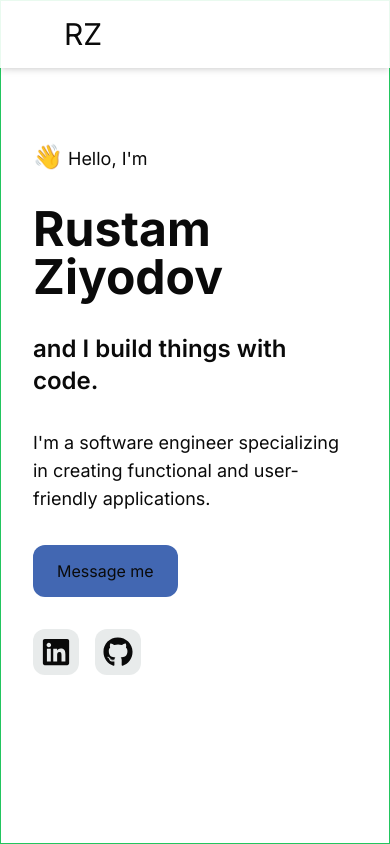
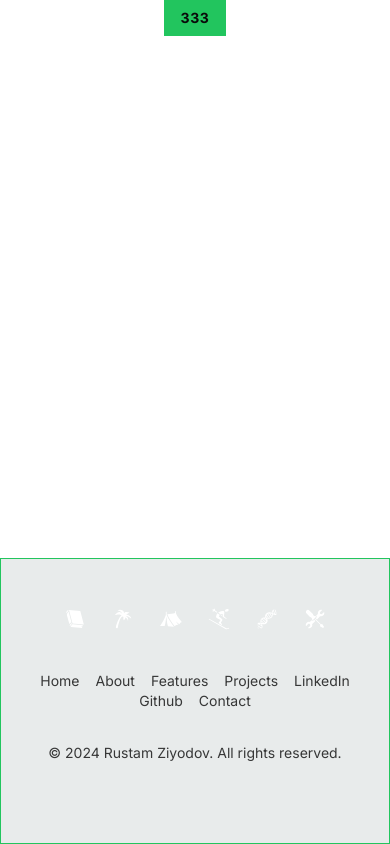
Before and after one commit to zyderus/portfolio-2024, a Next.js app: page /en in a window 390 px wide. Shown: the top 844 px of the page. Built offline with nearby package versions, Linux system fonts and the light colour scheme; no server answers.

Commit message:
add dropdown component

```diff
--- a/app/[lang]/page.tsx
+++ b/app/[lang]/page.tsx
@@ -3,6 +3,7 @@ import { PageProps } from './layout';
 import Hero from '@/components/hero';
 import About from '@/components/about';
 import FeatureProjects from '@/components/feature-projects';
+import Dropdown from '@/components/ui/dropdown';
 
 export default async function Home({ params: { lang } }: PageProps) {
   const {
@@ -11,9 +12,11 @@ export default async function Home({ params: { lang } }: PageProps) {
 
   return (
     <>
-      <Hero lang={lang} dictionary={page} />
-      <About lang={lang} dictionary={page} />
-      <FeatureProjects lang={lang} dictionary={page} />
+      <Dropdown className='mx-auto bg-green-500' />
+
+      {/* <Hero lang={lang} dictionary={page} /> */}
+      {/* <About lang={lang} dictionary={page} /> */}
+      {/* <FeatureProjects lang={lang} dictionary={page} /> */}
     </>
   );
 }
--- a/components/layout/header.tsx
+++ b/components/layout/header.tsx
@@ -9,7 +9,7 @@ export default async function Header({ lang }: LangProps) {
 
   return (
     <header className='z-40'>
-      <Navbar lang={lang} dictionary={navigation} />
+      {/* <Navbar lang={lang} dictionary={navigation} /> */}
     </header>
   );
 }
--- a/components/navbar.tsx
+++ b/components/navbar.tsx
@@ -5,6 +5,7 @@ import ThemeSwitcher from '@/components/ui/theme-switcher';
 import LanguageSwitcher from '@/components/ui/language-switcher';
 import MobileMenu from '@/components/ui/mobile-menu';
 import NavbarMenu from './navbar-menu';
+import Dropdown from './ui/dropdown';
 
 interface NavbarProps {
   lang: Locale;
--- /dev/null
+++ b/components/ui/dropdown.tsx
@@ -0,0 +1,102 @@
+'use client';
+import { useState, useRef } from 'react';
+import { IconType } from 'react-icons';
+import { FaBeerMugEmpty, FaBasketShopping, FaBluetooth } from 'react-icons/fa6';
+
+interface Item {
+  id: string;
+  label: string;
+  icon?: IconType;
+}
+
+const list: Item[] = [
+  {
+    id: 'one',
+    label: 'One',
+    icon: FaBeerMugEmpty,
+  },
+  {
+    id: 'two',
+    label: 'Two',
+    // icon: FaBasketShopping,
+  },
+  {
+    id: '333',
+    label: 'Threeeeeedsfasdfasdfasdfasdf',
+  },
+];
+
+interface DropdownProps {
+  items?: Item[];
+  activeId?: string;
+  className?: string;
+}
+
+export default function Dropdown({
+  items = list,
+  activeId = '333',
+  className,
+}: DropdownProps) {
+  const [isOpen, setIsOpen] = useState(false);
+  const itemsRef = useRef<Record<string, Item>>(
+    items.reduce((acc: Record<string, Item>, item) => {
+      acc[item.id] = item;
+      return acc;
+    }, {})
+  );
+
+  const hasIcon = items.some((item) => item.icon);
+  const ActiveIcon = itemsRef.current[activeId]?.icon;
+
+  console.log(hasIcon);
+
+  return (
+    <button
+      // TODO: remove h and px
+      className={`relative flex justify-start items-center hover:bg-bg-secondary focus:outline-none transition-colors duration-300 h-9 px-4 ${
+        isOpen && 'bg-bg-secondary'
+      } ${className}`}
+      onClick={() => setIsOpen((prev) => !prev)}
+    >
+      {ActiveIcon ? (
+        <ActiveIcon />
+      ) : (
+        <span className='font-bold tracking-wider text-sm'>
+          {itemsRef.current[activeId]?.id.toUpperCase()}
+        </span>
+      )}
+      {isOpen && (
+        <ul className='border border-orange-500 w-max absolute left-0 top-12'>
+          <span className='sr-only'>Open dropdown</span>
+          {items.map((item, i) => (
+            <li key={item.id} className='flex items-center'>
+              {item.icon && <div className='w-1/2'>{<item.icon />}</div>}
+              <div className={`w-${item.icon ? '1/2' : 'full'}`}>
+                {item.label}
+              </div>
+            </li>
+
+            // <li key={item.id} className='border border-green-500 py-2 flex'>
+            //   {hasIcon && (
+            //     <div className='w-1/2 pl-4 pr-1 flex justify-center items-center text-center bg-red-400'>
+            //       {item.icon ? (
+            //         <item.icon style={{ fontSize: '115%' }} />
+            //       ) : (
+            //         item.id.toUpperCase()
+            //       )}
+            //     </div>
+            //   )}
+            //   <div
+            //     className={`bg-green-400 ${
+            //       hasIcon ? 'w-2/3 pl-1 pr-4 text-left' : 'w-full px-4'
+            //     }`}
+            //   >
+            //     {item.label}
+            //   </div>
+            // </li>
+          ))}
+        </ul>
+      )}
+    </button>
+  );
+}
--- a/components/ui/pagination.tsx
+++ b/components/ui/pagination.tsx
@@ -17,7 +17,7 @@ export default function Pagination({ links }: PaginationProps) {
   return (
     <div className='flex items-center justify-center xs:gap-4'>
       <button
-        className={`flex items-center gap-1 px-2 xs:px-4 text-xs border-b border-transparent transition-colors ${
+        className={`flex items-center gap-1 px-2 xs:px-4 text-xs border-b border-transparent transition-colors leading-6 ${
           !links.prev
             ? 'text-color-primary/30'
             : 'hover:border-accent active:border-accent/50'
@@ -40,7 +40,7 @@ export default function Pagination({ links }: PaginationProps) {
         {page_num} {links?.lastPage ? `/ ${links.lastPage}` : ''}
       </div>
       <button
-        className={`flex items-center gap-x-1 px-2 xs:px-4 text-xs border-b border-transparent transition-colors duration-100 ${
+        className={`flex items-center gap-x-1 px-2 xs:px-4 text-xs border-b border-transparent transition-colors leading-6 ${
           !links.next
             ? 'text-color-primary/30'
             : 'hover:border-accent active:border-accent/50'
```
